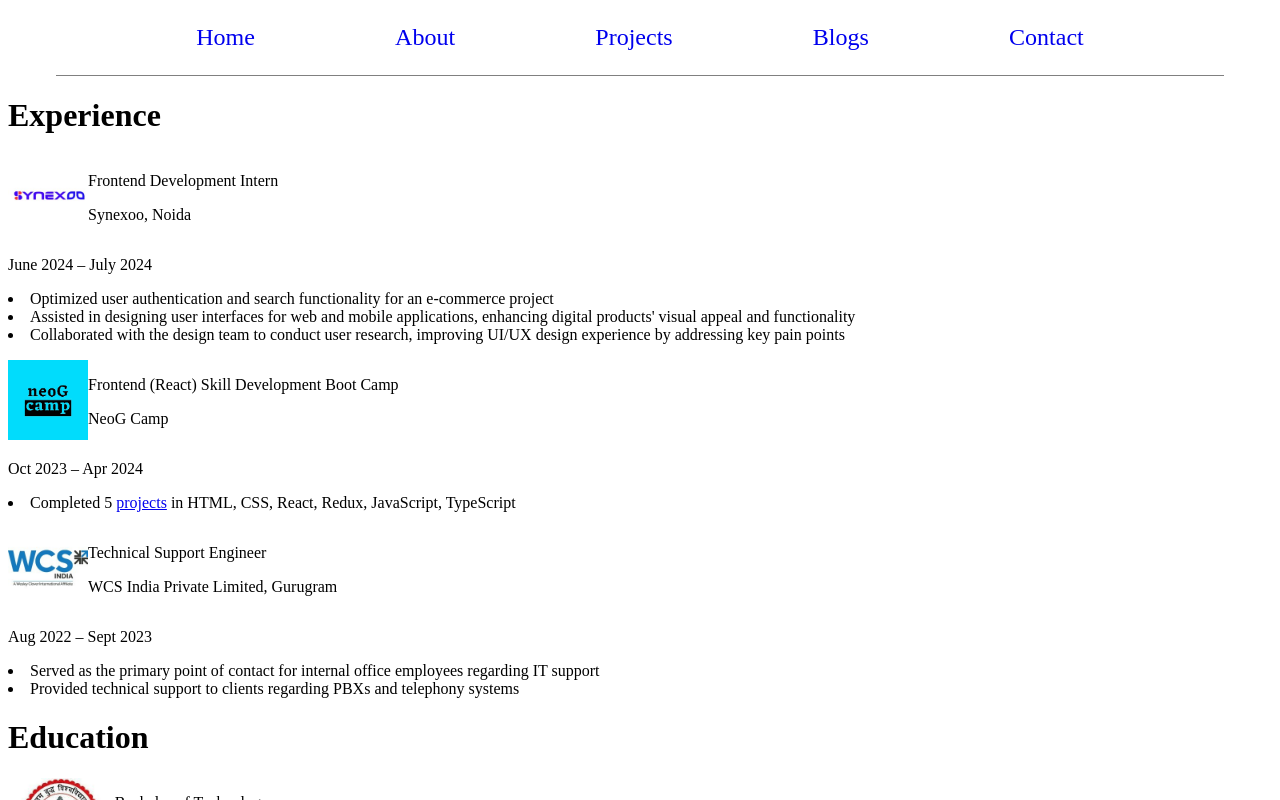
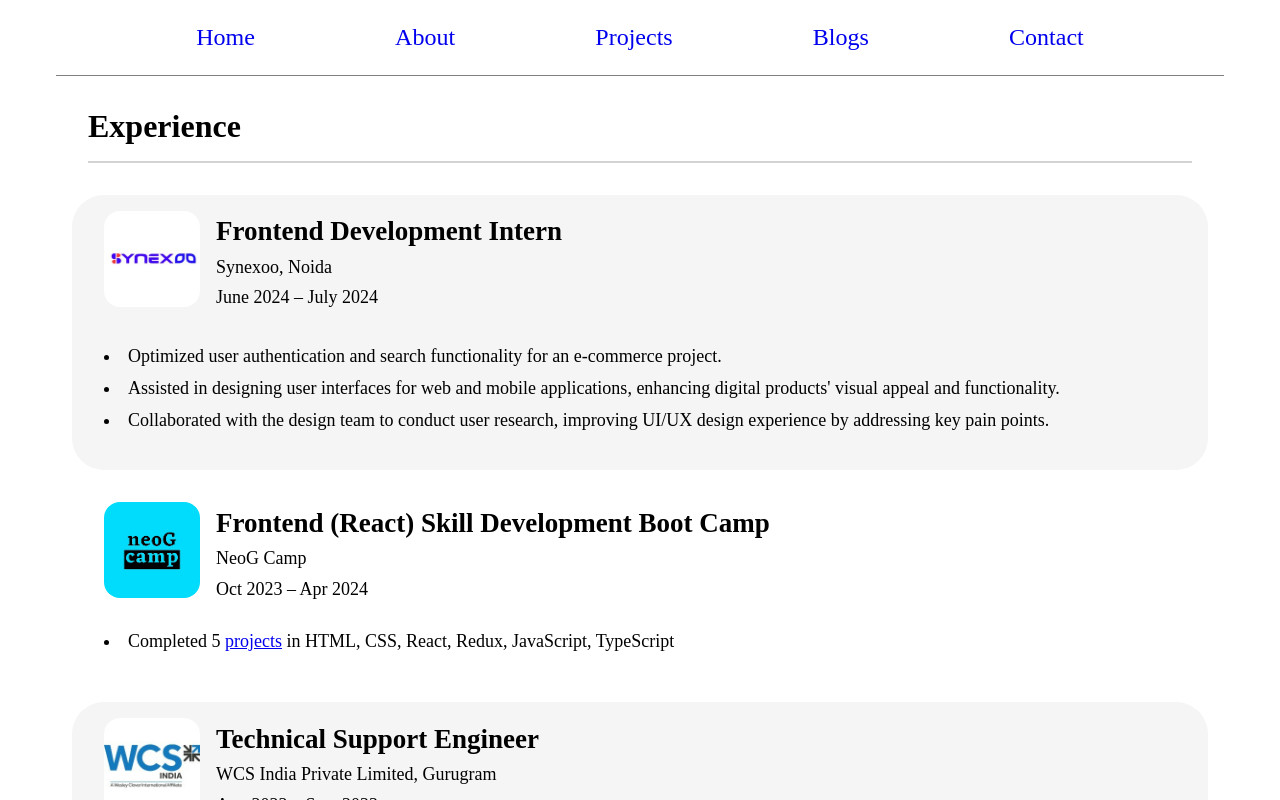
Before and after one commit to ShivamT16/shivam-tripathi, a React (Create React App) app: page /about in a window 1280 px wide. Shown: the top 800 px of the page. Built offline with nearby package versions, Linux system fonts and the light colour scheme.

Commit message:
css: about page

```diff
--- a/src/pages/About.js
+++ b/src/pages/About.js
@@ -4,70 +4,76 @@ import neogLogo from "../media/neoGlogo.png"
 import synexooLogo from "../media/synexoo_logo.png"
 import gbuLogo from "../media/gbuLogo.png"
 import { Link } from 'react-router-dom'
+import "./styles.css"
 
 export const About = () => {
   return (
-    <div style={{textAlign: "left"}}>
-    <h1>Experience</h1>
+    <div className='about-main'>
+    <h1 className='about-heading'>Experience</h1>
 
-    <div>
+    <div className='exp-card' >
      <div style={{display: "flex"}}>
-        <img style={{height: "5rem"}} src={synexooLogo} alt="comapny" />
-        <div>
-            <p>Frontend Development Intern</p>
+        <img className='card-img' src={synexooLogo} alt="comapny" />
+        <div className='card-detail'>
+            <h2>Frontend Development Intern</h2>
             <p>Synexoo, Noida</p>
+            <p>June 2024 – July 2024</p>
         </div>
      </div>
-     <p>June 2024 – July 2024</p>
-       <p>
-        <li>Optimized user authentication and search functionality for an e-commerce project</li>
+
+       <p style={{lineHeight: "2rem"}} >
+        <li>Optimized user authentication and search functionality for an e-commerce project.</li>
         <li>Assisted in designing user interfaces for web and mobile applications, enhancing digital
-        products' visual appeal and functionality</li>
+        products' visual appeal and functionality.</li>
         <li>Collaborated with the design team to conduct user research, improving UI/UX design
-        experience by addressing key pain points</li>
+        experience by addressing key pain points.</li>
        </p>
     </div>
 
-    <div>
+    <div className='exp-card1'>
      <div style={{display: "flex"}}>
-       <img style={{height: "5rem"}} src={neogLogo} alt="comapny" />
-       <div>
-        <p>Frontend (React) Skill Development Boot Camp</p>
+       <img className='card-img' src={neogLogo} alt="comapny" />
+       <div className='card-detail'>
+        <h2>Frontend (React) Skill Development Boot Camp</h2>
         <p>NeoG Camp </p>
+        <p>Oct 2023 – Apr 2024</p>
        </div>
      </div>
-     <p>Oct 2023 – Apr 2024</p>
+
      <p>
        <li>Completed 5 <Link to="/projects" > projects</Link> in HTML, CSS, React, Redux, JavaScript, TypeScript</li>
      </p>
     </div>
 
-    <div>
+    <div className='exp-card'>
         <div style={{display: "flex"}}>
-            <img style={{height: "5rem"}} src={wcsLogo} alt="comapny" />
-            <div>
-                <p>Technical Support Engineer</p>
+            <img className='card-img' src={wcsLogo} alt="comapny" />
+            <div className='card-detail'>
+                <h2>Technical Support Engineer</h2>
                 <p>WCS India Private Limited, Gurugram</p>
+                <p>Aug 2022 – Sept 2023</p>
             </div>
         </div>
-     <p>Aug 2022 – Sept 2023</p>
-      <p>
-       <li>Served as the primary point of contact for internal office employees regarding IT support</li>
-       <li>Provided technical support to clients regarding PBXs and telephony systems</li>
+
+      <p style={{lineHeight: "2rem"}}>
+       <li>Served as the primary point of contact for internal office employees regarding IT support.</li>
+       <li>Provided technical support to clients regarding PBXs and telephony systems.</li>
       </p>
     </div>
 
-    <h1>Education </h1>
+    <h1 className='about-heading'>Education </h1>
 
-    <div>
+    <div className='exp-card1'>
      <div style={{display: "flex"}}>
-       <img style={{height: "5rem"}} src={gbuLogo} alt="comapny" />
-       <div>
-        <p>Bachelor of Technology</p>
+       <img className='card-img' src={gbuLogo} alt="comapny" />
+       <div className='card-detail'>
+        <h3>Bachelor of Technology</h3>
         <p>Gautam Buddha University, Greater Noida </p>
+        <p>Aug 2018 – June 2022</p>
+        <p> CGPA- 7.80 </p>
        </div>
      </div>
-     <p>Aug 2018 – June 2022</p> <p> CGPA- 7.80 </p>
+
     </div>
 
     </div>
--- a/src/pages/Error.js
+++ b/src/pages/Error.js
@@ -1,10 +1,12 @@
 import React from 'react'
 import { useRouteError } from 'react-router-dom'
+import { Navbar } from './NavBar';
 
 export const Error = () => {
     const error = useRouteError();
   return (
     <div>
+        <Navbar />
         <h1>Oopss!! </h1>
         <h2> Error {error.status} : {error.statusText} </h2>
         <h2>  {error.data}  </h2>
--- a/src/pages/styles.css
+++ b/src/pages/styles.css
@@ -0,0 +1,30 @@
+.about-main{
+    text-align: left;
+    padding: 0rem 4rem;
+}
+.about-heading{
+    margin: 2rem 1rem;
+    padding-bottom: 1rem;
+    border-bottom: 2px solid lightgray;
+}
+.exp-card{
+    border-radius: 2rem;
+    background-color: whitesmoke;
+    padding: 1rem 2rem;
+    margin: 1rem 0rem;
+    font-size: large;
+}
+.exp-card1{
+    border-radius: 2rem;
+    padding: 1rem 2rem;
+    margin: 1rem 0rem;
+    font-size: large;
+}
+.card-img{
+    height: 6rem;
+    border-radius: 1rem;
+}
+.card-detail{
+    margin: -0.5rem 1rem 0rem ;
+    line-height: .8rem;
+}
```
